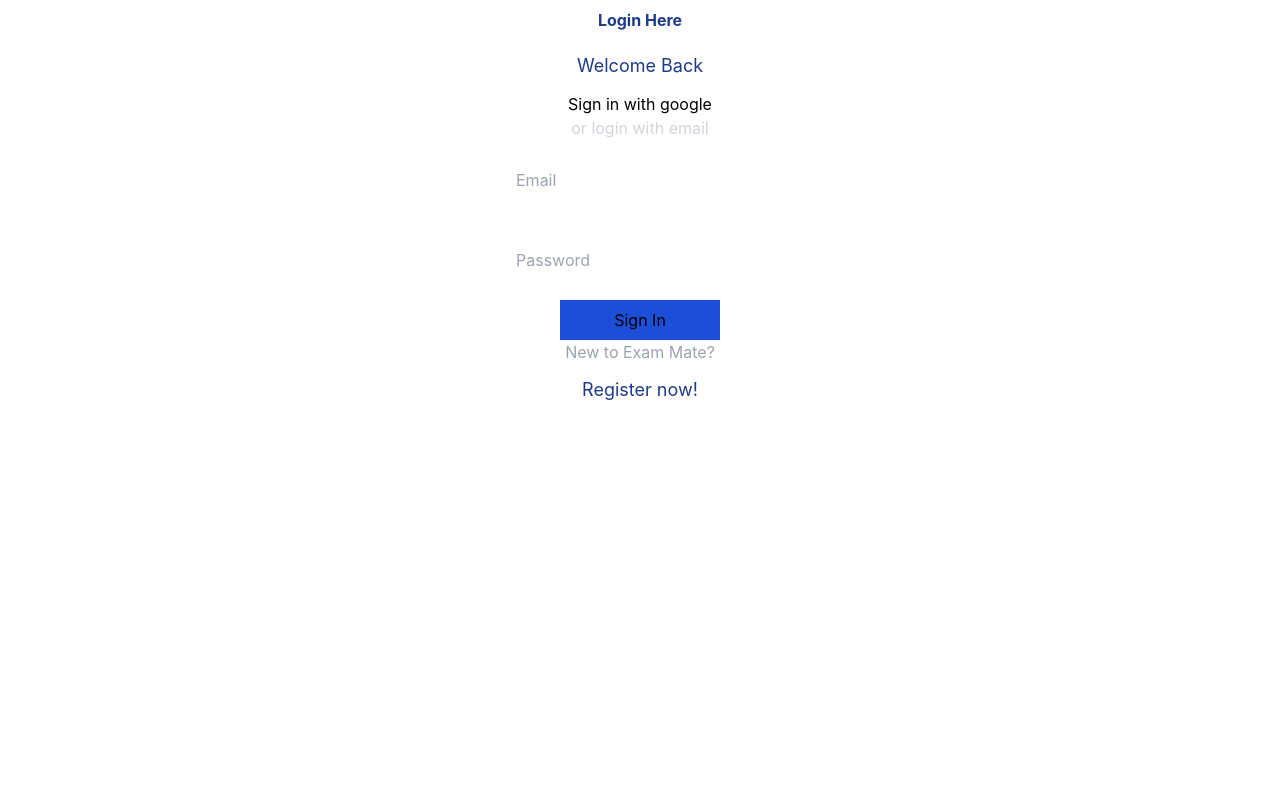
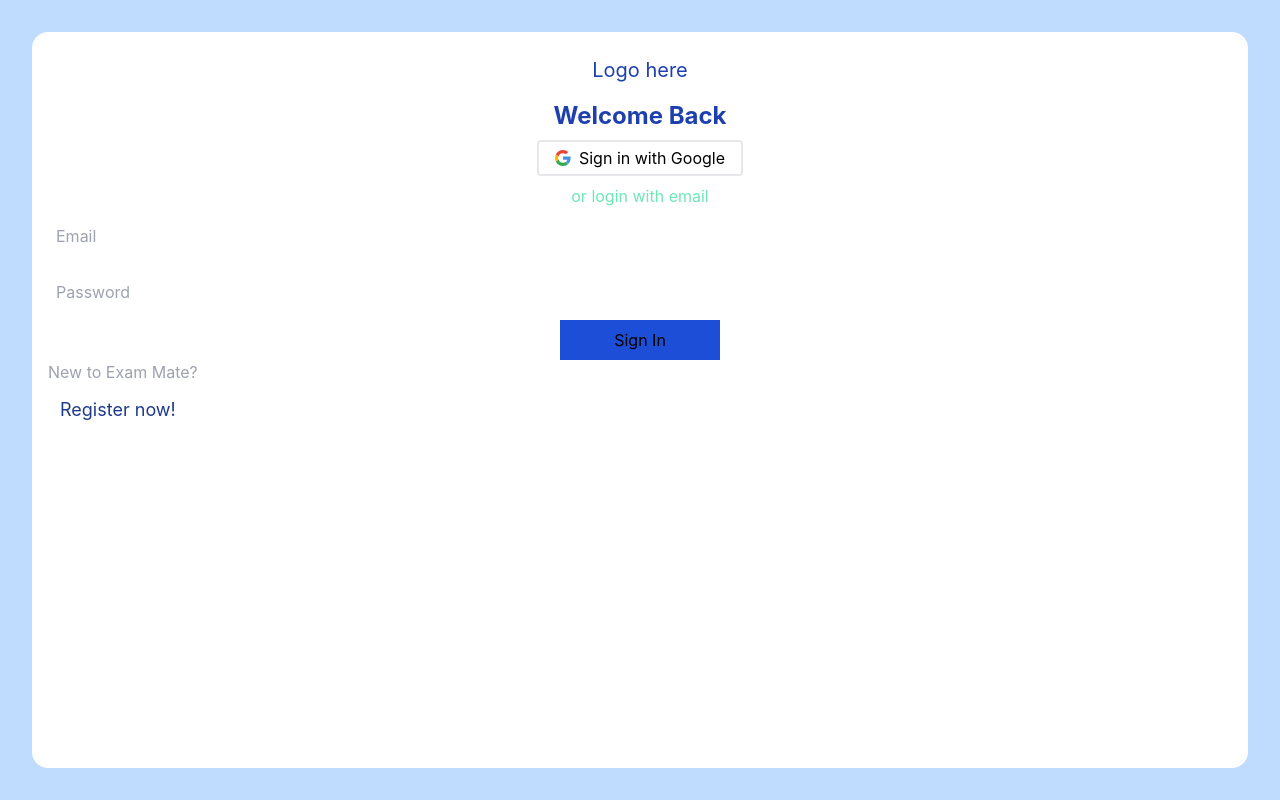
Before and after one commit to MarionRosete/4Choices-ReactWeb, a React (Create React App) app: page / in a window 1280 px wide. Built offline with nearby package versions, Linux system fonts and the light colour scheme.

Commit message:
started login layout

```diff
--- a/src/component/Login.js
+++ b/src/component/Login.js
@@ -35,23 +35,33 @@ const Login = () => {
           <>
 
 
-            <center >
-                <form onSubmit={handleLogin}>
-                    <h1 className="text-blue-900 text-4x1 font-bold p-2">Login Here</h1>
-                    <p  className="text-lg text-blue-900 p-3">Welcome Back</p>
-                          <p>Sign in with google</p>
-                    <p className="text-gray-300">or login with email</p>
-                   <p className="text-red-700">{printRes}</p>
+            <div className="flex bg-blue-200 justify-center w-screen h-screen">
+                <div className="flex-1 m-8 rounded-2xl bg-white justify-center p-4">
+                    <form onSubmit={handleLogin}>
+                        <div className="text-center">
+                            <h1 className="text-xl text-blue-800 p-2">Logo here</h1>
+                            <p className="text-2xl text-blue-800 font-bold p-2">Welcome Back</p>
 
-                    <input className="p-2 m-5" type="email" placeholder="Email"  value={email} onChange={(e)=>setEmail(e.target.value)}/><br></br>
-                    <input className="p-2 m-5" type="password" placeholder="Password"  value={password} onChange={(e)=>setPassword(e.target.value)} /><br></br>
-                    <button className="bg-blue-700 p-2 w-40 ">Sign In</button>
+                            <button className="rounded border-2 px-4 py-1 mb-2 w-auto">
+                                <svg viewBox="0 0 30 30" class="inline mr-1 w-5 h-5" fill="none" xmlns="http://www.w3.org/2000/svg"><g clip-path="url(#clip0)"><path d="M5.266 9.765A7.077 7.077 0 0112 4.909c1.69 0 3.218.6 4.418 1.582L19.91 3C17.782 1.145 15.055 0 12 0 7.27 0 3.198 2.698 1.24 6.65l4.026 3.115z" fill="#EA4335"/><path d="M16.04 18.013c-1.09.703-2.474 1.078-4.04 1.078a7.077 7.077 0 01-6.723-4.823l-4.04 3.067A11.965 11.965 0 0012 24c2.933 0 5.735-1.043 7.834-3l-3.793-2.987z" fill="#34A853"/><path d="M19.834 21c2.195-2.048 3.62-5.096 3.62-9 0-.71-.109-1.473-.272-2.182H12v4.637h6.436c-.317 1.559-1.17 2.766-2.395 3.558L19.834 21z" fill="#4A90E2"/><path d="M5.277 14.268A7.12 7.12 0 014.909 12c0-.782.125-1.533.357-2.235L1.24 6.65A11.934 11.934 0 000 12c0 1.92.445 3.73 1.237 5.335l4.04-3.067z" fill="#FBBC05"/></g><defs><clipPath id="clip0"><path fill="#fff" d="M0 0h24v24H0z"/></clipPath></defs></svg>
+                                Sign in with Google
+                            </button>
+
+                            <p className="text-gray-300 text-green-300">or login with email</p>
+                            <p className="text-red-700">{printRes}</p>
+
+                            <input className="box-border rounded p-2 my-2 w-full" type="email" placeholder="Email"  value={email} onChange={(e)=>setEmail(e.target.value)}/><br></br>
+                            <input className="box-border rounded p-2 my-2 w-full" type="password" placeholder="Password"  value={password} onChange={(e)=>setPassword(e.target.value)} /><br></br>
+                            <button className="bg-blue-700 p-2 w-40 ">Sign In</button>
+                        </div>
                     </form>
+
                     <p className="text-gray-400" >New to Exam Mate?  </p>
                     <p className="text-lg text-blue-900 p-3"><Link to="/Register">Register now!</Link></p>
                     <p>{email}</p>
                     <p>{password}</p>
-            </center>
+                </div>
+            </div>
 
 
         </>
```
